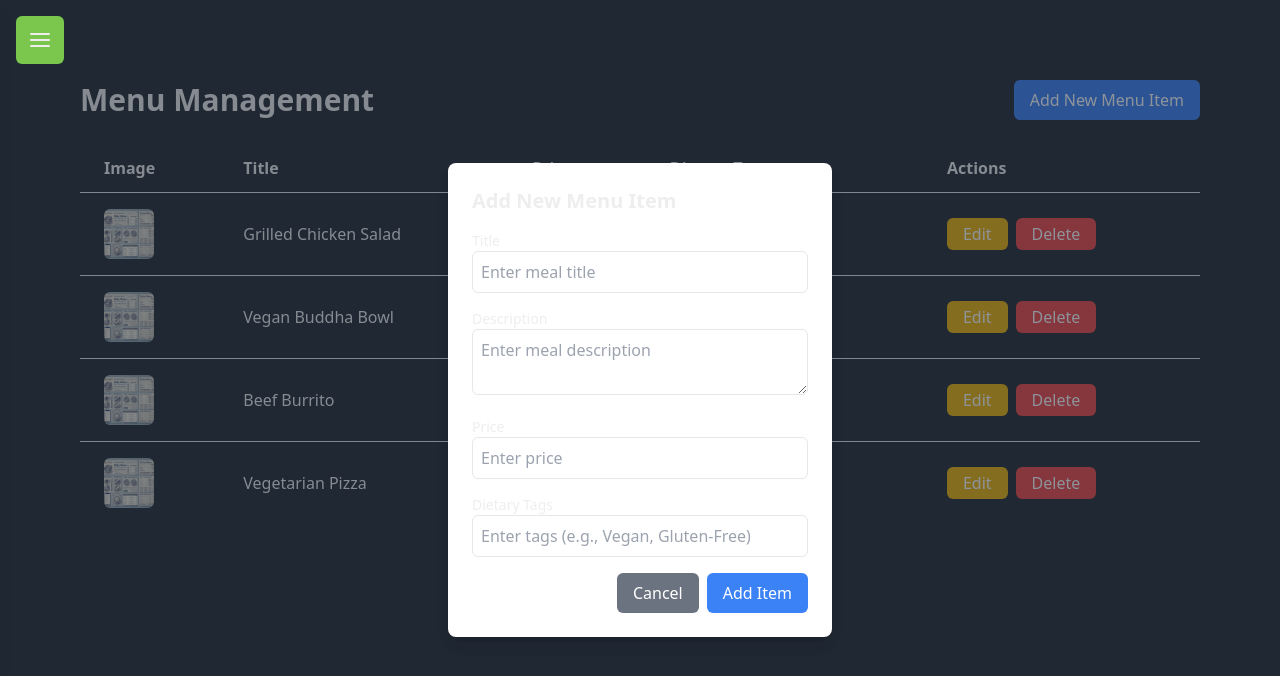
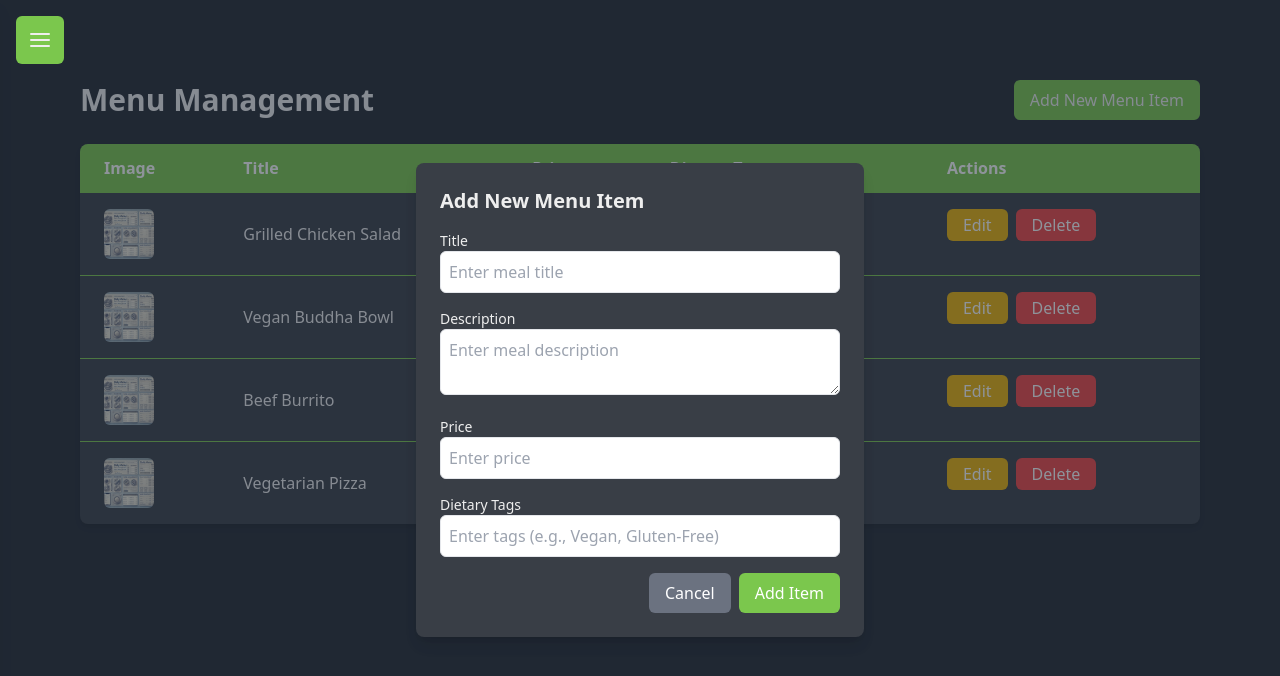
Before and after one commit to prasenjitpriyan/lunchlineup, a Next.js app: page /menumanagement in a window 1280 px wide. Both pictures are taken after a click on the button "Add New Menu Item". Shown: the top 676 px of the page. Built offline with nearby package versions, Linux system fonts and the light colour scheme.

Commit message:
Menumanagement and dailymenu updated with menuitems

```diff
--- a/app/dailymenu/page.tsx
+++ b/app/dailymenu/page.tsx
@@ -1,56 +1,30 @@
 import Image from 'next/image'
+import { menuItems } from '@/data/menuitems'
 
 export default function DailyMenuPage() {
-  const menuItems = [
-    {
-      id: 1,
-      title: 'Grilled Chicken Salad',
-      description: 'Fresh chicken with mixed greens, vinaigrette',
-      price: '$12.99',
-      dietaryTags: ['Gluten-Free'],
-      image: '/my.webp'
-    },
-    {
-      id: 2,
-      title: 'Vegan Buddha Bowl',
-      description: 'Rice, chickpeas, avocado, veggies, and tahini dressing',
-      price: '$10.50',
-      dietaryTags: ['Vegan', 'Gluten-Free'],
-      image: '/my.webp'
-    },
-    {
-      id: 3,
-      title: 'Beef Burrito',
-      description:
-        'Seasoned beef wrapped in a soft tortilla with cheese and salsa',
-      price: '$11.00',
-      dietaryTags: ['Contains Dairy'],
-      image: '/my.webp'
-    },
-    {
-      id: 4,
-      title: 'Vegetarian Pizza',
-      description:
-        'A delicious pizza topped with tomatoes, cheese, and veggies',
-      price: '$13.50',
-      dietaryTags: ['Vegetarian'],
-      image: '/my.webp'
-    }
-  ]
-
   return (
     <div className="px-4 md:px-20 py-20 bg-my-color-02 text-my-color-04 min-h-screen">
       {/* Header */}
       <header className="text-center mb-6">
         <h1 className="text-3xl font-semibold">Today&apos;s Lunch Menu</h1>
-        <p className="text-lg text-gray-600">Choose your meal for today!</p>
-        <p className="text-sm text-gray-500">February 4, 2025</p>
+        <p className="text-lg text-gray-200">Choose your meal for today!</p>
+        <p className="text-sm text-gray-100">
+          {new Date().toLocaleDateString('en-US', {
+            weekday: 'long',
+            month: 'long',
+            day: 'numeric',
+            year: 'numeric'
+          })}
+        </p>
       </header>
 
       {/* Menu List */}
       <section className="grid grid-cols-1 sm:grid-cols-2 md:grid-cols-3 lg:grid-cols-4 gap-6">
         {menuItems.map((item) => (
-          <div key={item.id} className="bg-white p-4 rounded-lg shadow-lg">
+          <div
+            key={item.id}
+            className="bg-my-color-03 p-4 rounded-lg shadow-lg"
+          >
             <Image
               src={item.image}
               alt={item.title}
@@ -59,7 +33,7 @@ export default function DailyMenuPage() {
               className="w-full h-48 object-cover rounded-md mb-4"
             />
             <h3 className="text-xl font-semibold mb-2">{item.title}</h3>
-            <p className="text-sm text-gray-600 mb-2">{item.description}</p>
+            <p className="text-sm text-gray-400 mb-2">{item.description}</p>
             <div className="flex justify-between items-center mb-2">
               <span className="text-lg font-medium">{item.price}</span>
               <div className="flex space-x-2">
@@ -73,7 +47,7 @@ export default function DailyMenuPage() {
                 ))}
               </div>
             </div>
-            <button className="w-full py-2 bg-blue-500 text-white rounded-md mt-4">
+            <button className="w-full py-2 bg-my-color-01 text-white rounded-md mt-4">
               Select
             </button>
           </div>
@@ -82,7 +56,7 @@ export default function DailyMenuPage() {
 
       {/* Footer */}
       <div className="text-center mt-6">
-        <button className="py-2 px-6 bg-green-500 text-white rounded-md">
+        <button className="py-2 px-6 bg-my-color-03 text-my-color-01 rounded-md">
           Submit Selection
         </button>
       </div>
--- a/app/menumanagement/page.tsx
+++ b/app/menumanagement/page.tsx
@@ -2,74 +2,37 @@
 
 import Image from 'next/image'
 import { useState } from 'react'
-
-const menuItems = [
-  {
-    id: 1,
-    title: 'Grilled Chicken Salad',
-    description: 'Fresh chicken with mixed greens, vinaigrette',
-    price: '$12.99',
-    dietaryTags: ['Gluten-Free'],
-    image: '/my.webp'
-  },
-  {
-    id: 2,
-    title: 'Vegan Buddha Bowl',
-    description: 'Rice, chickpeas, avocado, veggies, and tahini dressing',
-    price: '$10.50',
-    dietaryTags: ['Vegan', 'Gluten-Free'],
-    image: '/my.webp'
-  },
-  {
-    id: 3,
-    title: 'Beef Burrito',
-    description:
-      'Seasoned beef wrapped in a soft tortilla with cheese and salsa',
-    price: '$11.00',
-    dietaryTags: ['Contains Dairy'],
-    image: '/my.webp'
-  },
-  {
-    id: 4,
-    title: 'Vegetarian Pizza',
-    description: 'A delicious pizza topped with tomatoes, cheese, and veggies',
-    price: '$13.50',
-    dietaryTags: ['Vegetarian'],
-    image: '/my.webp'
-  }
-]
+import { menuItems } from '@/data/menuitems'
 
 export default function MenuManagementPage() {
   const [showAddModal, setShowAddModal] = useState(false)
 
   const handleDelete = (id: number) => {
-    // Add delete functionality here (e.g., API call)
     console.log(`Deleting item with ID: ${id}`)
   }
 
   const handleEdit = (id: number) => {
-    // Redirect to edit page or open modal
     console.log(`Editing item with ID: ${id}`)
   }
 
   return (
     <div className="px-4 md:px-20 py-20 bg-my-color-02 text-my-color-04 min-h-screen">
       {/* Header */}
-      <header className="flex justify-between items-center mb-6">
-        <h1 className="text-3xl font-semibold">Menu Management</h1>
+      <header className="flex flex-col sm:flex-row justify-between items-center mb-6">
+        <h1 className="text-3xl font-semibold mb-4 sm:mb-0">Menu Management</h1>
         <button
           onClick={() => setShowAddModal(true)}
-          className="bg-blue-500 text-white py-2 px-4 rounded-md"
+          className="bg-my-color-01 text-my-color-04 py-2 px-4 rounded-md"
         >
           Add New Menu Item
         </button>
       </header>
 
-      {/* Menu List */}
-      <section>
-        <table className="min-w-full table-auto">
+      {/* Responsive Table */}
+      <section className="overflow-x-auto bg-my-color-03 shadow-md rounded-lg">
+        <table className="w-full border-collapse">
           <thead>
-            <tr>
+            <tr className="bg-my-color-01 text-white">
               <th className="px-6 py-3 text-left">Image</th>
               <th className="px-6 py-3 text-left">Title</th>
               <th className="px-6 py-3 text-left">Price</th>
@@ -79,7 +42,7 @@ export default function MenuManagementPage() {
           </thead>
           <tbody>
             {menuItems.map((item) => (
-              <tr key={item.id} className="border-t">
+              <tr key={item.id} className="border-t border-my-color-01">
                 <td className="px-6 py-4">
                   <Image
                     src={item.image}
@@ -89,8 +52,10 @@ export default function MenuManagementPage() {
                     className="rounded-md"
                   />
                 </td>
-                <td className="px-6 py-4">{item.title}</td>
-                <td className="px-6 py-4">{item.price}</td>
+                <td className="px-6 py-4 font-medium text-my-color-04">
+                  {item.title}
+                </td>
+                <td className="px-6 py-4 text-my-color-04">{item.price}</td>
                 <td className="px-6 py-4">
                   {item.dietaryTags.map((tag, index) => (
                     <span
@@ -101,10 +66,10 @@ export default function MenuManagementPage() {
                     </span>
                   ))}
                 </td>
-                <td className="px-6 py-4">
+                <td className="px-6 py-4 flex flex-wrap gap-2">
                   <button
                     onClick={() => handleEdit(item.id)}
-                    className="bg-yellow-500 text-white py-1 px-4 rounded-md mr-2"
+                    className="bg-yellow-500 text-white py-1 px-4 rounded-md"
                   >
                     Edit
                   </button>
@@ -121,12 +86,11 @@ export default function MenuManagementPage() {
         </table>
       </section>
 
-      {/* Add New Menu Item Modal (conditional rendering) */}
+      {/* Add New Menu Item Modal */}
       {showAddModal && (
-        <div className="fixed inset-0 flex justify-center items-center bg-gray-800 bg-opacity-50">
-          <div className="bg-white p-6 rounded-lg shadow-lg w-96">
+        <div className="fixed inset-0 flex justify-center items-center bg-gray-800 bg-opacity-50 p-4">
+          <div className="bg-my-color-03 p-6 rounded-lg shadow-lg w-full max-w-md">
             <h3 className="text-xl font-semibold mb-4">Add New Menu Item</h3>
-            {/* Form for adding new menu item */}
             <form>
               <div className="mb-4">
                 <label className="block text-sm font-medium">Title</label>
@@ -171,7 +135,7 @@ export default function MenuManagementPage() {
                 </button>
                 <button
                   type="submit"
-                  className="bg-blue-500 text-white py-2 px-4 rounded-md"
+                  className="bg-my-color-01 text-white py-2 px-4 rounded-md"
                 >
                   Add Item
                 </button>
--- /dev/null
+++ b/data/menuitems.ts
@@ -0,0 +1,37 @@
+import { MenuItem } from '@/types/MenuItem'
+
+export const menuItems: MenuItem[] = [
+  {
+    id: 1,
+    title: 'Grilled Chicken Salad',
+    description: 'Fresh chicken with mixed greens, vinaigrette',
+    price: '$12.99',
+    dietaryTags: ['Gluten-Free'],
+    image: '/my.webp'
+  },
+  {
+    id: 2,
+    title: 'Vegan Buddha Bowl',
+    description: 'Rice, chickpeas, avocado, veggies, and tahini dressing',
+    price: '$10.50',
+    dietaryTags: ['Vegan', 'Gluten-Free'],
+    image: '/my.webp'
+  },
+  {
+    id: 3,
+    title: 'Beef Burrito',
+    description:
+      'Seasoned beef wrapped in a soft tortilla with cheese and salsa',
+    price: '$11.00',
+    dietaryTags: ['Contains Dairy'],
+    image: '/my.webp'
+  },
+  {
+    id: 4,
+    title: 'Vegetarian Pizza',
+    description: 'A delicious pizza topped with tomatoes, cheese, and veggies',
+    price: '$13.50',
+    dietaryTags: ['Vegetarian'],
+    image: '/my.webp'
+  }
+]
--- /dev/null
+++ b/types/MenuItem.ts
@@ -0,0 +1,8 @@
+export type MenuItem = {
+  id: number
+  title: string
+  description: string
+  price: string
+  dietaryTags: string[]
+  image: string
+}
```
